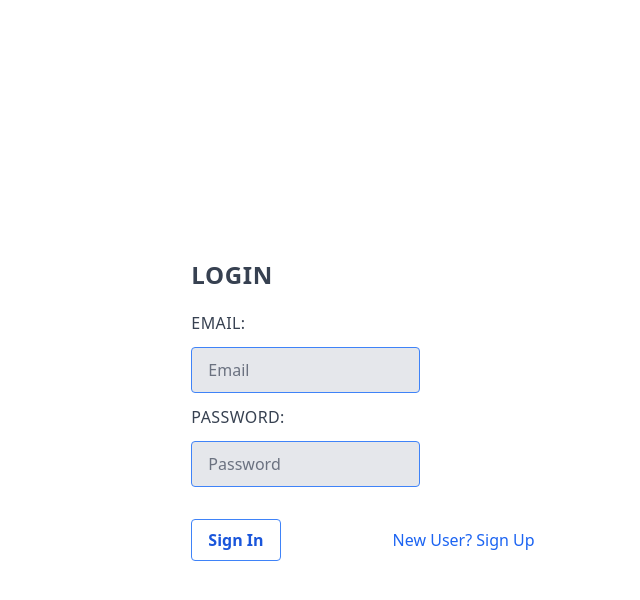
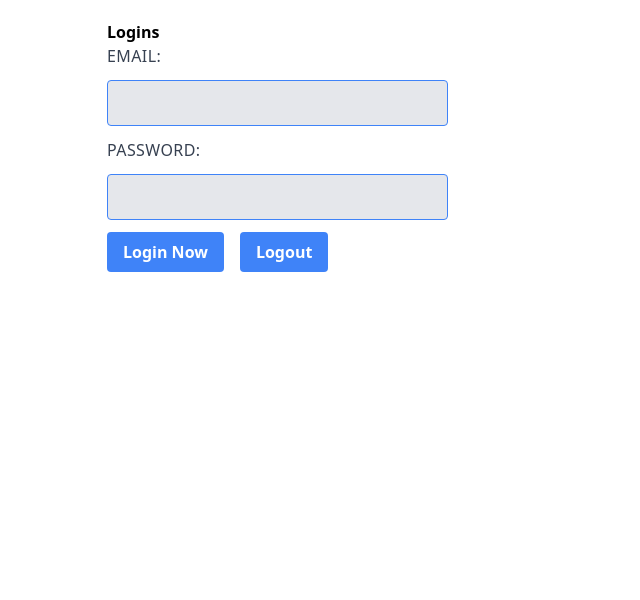
Before and after one commit to notlega/todoo, a Next.js app: page /login in a window 1280 px wide. Shown: the top 600 px of the page, without its empty margins (277-917 px from the left). Built offline with nearby package versions, Linux system fonts and the light colour scheme; no server answers; the database is empty.

Commit message:
perf: Improvising the Login page
Improvising the Login page and preset values for insert

```diff
--- a/pages/insert.jsx
+++ b/pages/insert.jsx
@@ -7,6 +7,8 @@ const Insert = () => {
   // state to handle submit
   const [handleSubmit, setHandleSubmit] = useState(null);
   const [checkSubmit, setCheckSubmit] = useState(false);
+  const [title, setTitle] = useState("basketball training");
+  const [content, setContent] = useState("basketball training with friend at CC");
 
   // insert data function
   async function insertItem() {
@@ -21,6 +23,14 @@ const Insert = () => {
     if (error) {
       console.log(error);
     }
+  }
+
+  const handleTitleChange = (e) => {
+    setTitle(e.target.value);
+  }
+
+  const handleContentChange = (e) => {
+    setContent(e.target.value);
   }
 
   useEffect(() => {
@@ -69,6 +79,8 @@ const Insert = () => {
               id="title"
               type="text"
               placeholder="training 1"
+              value={title}
+              onChange={handleTitleChange}
               required
             />
           </div>
@@ -77,15 +89,17 @@ const Insert = () => {
           <div className="w-full px-3">
             <label
               className="block uppercase tracking-wide text-gray-700 text-xs font-bold mb-2"
-              htmlFor="context"
+              htmlFor="content"
             >
               Content
             </label>
             <input
               className="appearance-none block w-full bg-gray-200 text-gray-700 border border-gray-200 rounded py-3 px-4 mb-3 leading-tight focus:outline-none focus:bg-white focus:border-gray-500"
-              id="context"
+              id="content"
               type="text"
               placeholder="Training for ..."
+              value={content}
+              onChange={handleContentChange}
               required
             />
           </div>
@@ -124,11 +138,11 @@ const Insert = () => {
       </form>
       {checkSubmit && (
         <div
-          class="bg-green-100 border-t border-b border-green-500 text-green-700 px-4 py-3 mt-10 mx-40"
+          className="bg-green-100 border-t border-b border-green-500 text-green-700 px-4 py-3 mt-10 mx-40"
           role="alert"
         >
-          <p class="font-bold">Thank you</p>
-          <p class="text-sm">New training details have been added.</p>
+          <p className="font-bold">Thank you</p>
+          <p className="text-sm">New training details have been added.</p>
         </div>
       )}
     </div>
--- a/pages/login.jsx
+++ b/pages/login.jsx
@@ -1,122 +1,75 @@
 import Link from "next/link";
 import { useState } from "react";
+import Router from "next/router";
 import supabase from "../supabase";
-import { useQuery } from "react-query";
 
-const Login = () => {
-    const [isSubmit, setIsSubmit] = useState(false);
-    const [errorMsg, setErrorMsg] = useState("");
+const Logins = () => {
+    // const supabaseClient = useSupabaseClient()
+    const [email, setEmail] = useState("");
+    const [password, setPassword] = useState("");
+    const [loginMsg, setLoginMsg] = useState("");
     const [colorMsg, setColorMsg] = useState('text-red-500');
+    const [user, setUser] = useState("");
+    const [session, setSession] = useState("");
 
-    const getData = async () => await supabase.from("login_users").select("*");
-    const { data, isFetching } = useQuery("loginFetching", getData);
-    if (data) {
-        console.log(data);
+    const handleSubmit = async (e) => {
+        e.preventDefault();
+        const {data, error} = await supabase.auth.signInWithPassword({
+            email,
+            password
+        })
+
+        if (error) {
+            setLoginMsg(error.message)
+            setColorMsg('text-red-500 text-lg mb-2')
+        } else {
+            setLoginMsg("Login Successful!")
+            setColorMsg('text-green-500 text-lg mb-2')
+            setUser(data.user)
+            setSession(data.session)
+            Router.push('/insert')
+            console.log(data)
+        }
     }
 
-      const errors = {
-        em: "Invalid Email!",
-        pass: "Invalid Password!"
-      };
-    const handleSubmit = (e) => {
+    const handleLogout = async (e) => {
         e.preventDefault();
+        const {data, error} = await supabase.auth.signOut()
+        if (error) {
+            setLoginMsg(error.message)
+            setColorMsg('text-red-500 text-lg mb-2')
+        } else {
+            setLoginMsg("Logout Successful!")
+            setColorMsg('text-green-500 text-lg mb-2')
+        }
+    }
 
-        var email = e.target[0].value;
-        var pword = e.target[1].value;
-        console.log(data)
-        const userData = data.data.find((user) => user.email === email);
-        console.log(userData)
-        if (userData) {
-            if (userData.password === pword) {
-                setIsSubmit(true);
-            } else {
-                setErrorMsg({name:"pass", message: errors.pass});
-                setColorMsg('text-red-500');
-            }
-        } else {
-            setErrorMsg({name:"em", message: errors.em});
-            setColorMsg('text-red-500');
-        }
-    };
-
-    const handleError = (name) =>
-    name === errorMsg.name && (
-      <div className={colorMsg}>{errorMsg.message}</div>
-    );
-
-    const renderForm = (
+    return(
         <div>
-            <form
-            className="w-full max-w-lg mx-auto mt-5"
-            onSubmit={handleSubmit}
-            >
+            <form className="w-full max-w-lg mx-auto mt-5">
+            <h1 className="font-bold text-black-500">Logins</h1>
             <div>
-                    <label
-                    className="block uppercase tracking-wide text-gray-700 text-2xl font-bold mb-5"
-                    >
-                        Login
-                    </label>
+                <label className="block uppercase tracking-wide text-gray-700 text-m font-medium mb-3">Email:</label>
+                <input className="appearance-none block w-2/3 bg-gray-200 text-gray-700 border border-blue-500 rounded py-3 px-4 mb-3 leading-tight focus:outline-none focus:bg-white" type="email" name="email" onChange={(e) => setEmail(e.target.value)} />
             </div>
             <div>
-                    <label
-                    className="block uppercase tracking-wide text-gray-700 text-m font-medium mb-3"
-                    >
-                        Email:
-                    </label>
-                    <input
-                    className="appearance-none block w-2/3 bg-gray-200 text-gray-700 border border-blue-500 rounded py-3 px-4 mb-3 leading-tight focus:outline-none focus:bg-white"
-                    placeholder="Email"
-                    type="email"
-                    >
-                    </input>
-                    {handleError("em")}
+                <label className="block uppercase tracking-wide text-gray-700 text-m font-medium mb-3">Password:</label>
+                <input className="appearance-none block w-2/3 bg-gray-200 text-gray-700 border border-blue-500 rounded py-3 px-4 mb-3 leading-tight focus:outline-none focus:bg-white" type="password" name="password" onChange={(e) => setPassword(e.target.value)}/>
+            </div>
+            <div className={colorMsg}>
+                {loginMsg}
             </div>
             <div>
-                    <label
-                    className="block uppercase tracking-wide text-gray-700 text-m font-medium mb-3"
-                    >
-                        Password:
-                    </label>
-                    <input
-                    className="appearance-none block w-2/3 bg-gray-200 text-gray-700 border border-blue-500 rounded py-3 px-4 mb-3 leading-tight focus:outline-none focus:bg-white"
-                    placeholder="Password"
-                    type="password"
-                    >
-                    </input>
-                    {handleError("pass")}
-                </div>
-                <div>
-                    <button
-                    className="bg-transparent hover:bg-blue-500 text-blue-700 font-semibold hover:text-white py-2 px-4 border border-blue-500 hover:border-transparent rounded mt-5"
-                    type="submit"
-                    >
-                        Sign In
+                <button className="bg-blue-500 hover:bg-blue-700 text-white font-bold py-2 px-4 rounded" type="submit" onClick={handleSubmit}>
+                    Login Now
                 </button>
-                    <Link
-                        href={{
-                        pathname: "/register"
-                        }}
-                        className="font-medium ml-28 text-blue-600 dark:text-blue-500 hover:underline"
-                    >
-                        New User? Sign Up
-                    </Link>
+                <button className="bg-blue-500 hover:bg-blue-700 text-white font-bold ml-4 py-2 px-4 rounded" type="submit" onClick={handleLogout}>
+                    Logout
+                </button>
             </div>
             </form>
         </div>
     )
-    return (
-    <div className="grid h-screen place-items-center">
-        {isSubmit ?
-        <Link
-        href={{
-            pathname: "/select"
-            }}
-            className="font-medium text-blue-600 dark:text-blue-500 hover:underline"
-        >
-            Go to Select
-        </Link> : renderForm}
-    </div>
-    )
 }
 
-export default Login
+export default Logins
--- a/pages/register.jsx
+++ /dev/null
@@ -1,72 +0,0 @@
-import Link from "next/link"
-const Register = () => {
-    return (
-        <div>
-            <form className="w-full max-w-lg mx-auto mt-5">
-                <div>
-                    <label
-                    className="block uppercase tracking-wide text-gray-700 text-2xl font-bold mb-5"
-                    >
-                        Sign Up
-                    </label>
-                </div>
-                <div>
-                    <label
-                    className="block uppercase tracking-wide text-gray-700 text-m font-medium mb-3"
-                    >
-                        Full Name:
-                    </label>
-                    <input
-                    className="appearance-none block w-2/3 bg-gray-200 text-gray-700 border border-blue-500 rounded py-3 px-4 mb-3 leading-tight focus:outline-none focus:bg-white"
-                    placeholder="Full Name"
-                    type="text"
-                    >
-                    </input>
-                </div>
-                <div>
-                    <label
-                    className="block uppercase tracking-wide text-gray-700 text-m font-medium mb-3"
-                    >
-                        Email:
-                    </label>
-                    <input
-                    className="appearance-none block w-2/3 bg-gray-200 text-gray-700 border border-blue-500 rounded py-3 px-4 mb-3 leading-tight focus:outline-none focus:bg-white"
-                    placeholder="Email"
-                    type="email"
-                    >
-                    </input>
-                </div>
-                <div>
-                    <label
-                    className="block uppercase tracking-wide text-gray-700 text-m font-medium mb-3"
-                    >
-                        Password:
-                    </label>
-                    <input
-                    className="appearance-none block w-2/3 bg-gray-200 text-gray-700 border border-blue-500 rounded py-3 px-4 mb-3 leading-tight focus:outline-none focus:bg-white"
-                    placeholder="Password"
-                    type="password"
-                    >
-                    </input>
-                </div>
-                <div>
-                    <button
-                    className="bg-transparent hover:bg-blue-500 text-blue-700 font-semibold hover:text-white py-2 px-4 border border-blue-500 hover:border-transparent rounded mt-5"
-                    >
-                        Sign In
-                    </button>
-                    <Link
-                        href={{
-                        pathname: "/login"
-                        }}
-                        className="font-medium ml-16 text-blue-600 dark:text-blue-500 hover:underline"
-                    >
-                        User already exists? Login
-                    </Link>
-                </div>
-            </form>
-        </div>
-    )
-}
-
-export default Register
--- a/pages/update.jsx
+++ b/pages/update.jsx
@@ -5,7 +5,7 @@ import supabase from "../supabase";
 
 const { DateTime } = require("luxon");
 
-const Insert = () => {
+const Update = () => {
   // state to handle submit
   const [title, setTitle] = useState("");
   const [content, setContent] = useState("");
@@ -221,4 +221,4 @@ const Insert = () => {
   );
 };
 
-export default Insert;
+export default Update;
```
Also changed, not shown: pages/create.jsx (added), 1 other file (tests, documents, lock files or other folders). Lines whose indentation alone changed are shown as unchanged.
